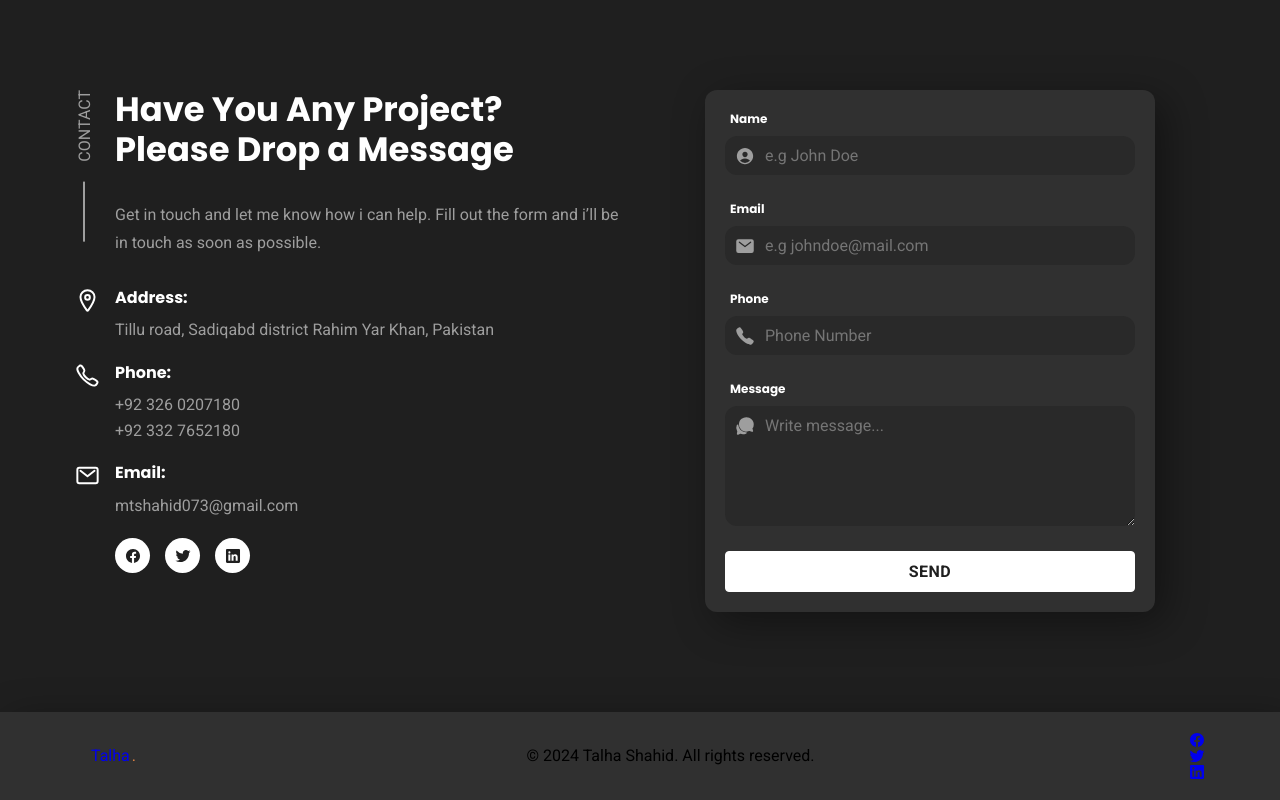
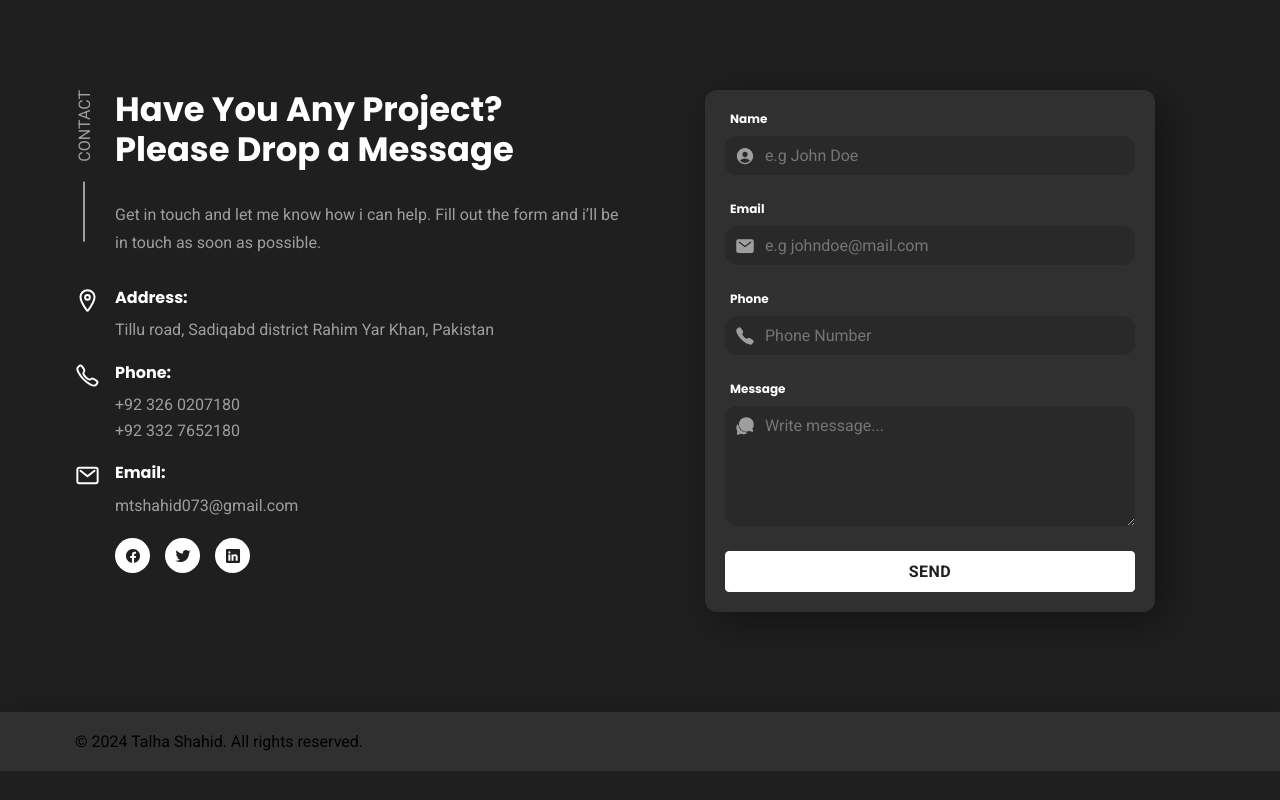
Before and after one commit to HaziqImran18/Talha-Shahid, a plain HTML site: page index.html in a window 1280 px wide. Shown: the part 3992-4792 px from the top of the page. After the commit the page ends 4763 px from the top, so only its background shows below. Drawn offline with nearby package versions, Linux system fonts and the light colour scheme; a web font is replaced by a local one.

Commit message:
Update index.html

```diff
--- a/index.html
+++ b/index.html
@@ -588,7 +588,7 @@
               <ul class="contac-social-list">
 
                 <li>
-                  <a href="https://www.facebook.com/uzma.shahid.7127?mibextid=ZbWKwL" class="contact-social-link">
+                  <a href="https://www.facebook.com/share/1HuFdUKxVc/" class="contact-social-link">
                     <div class="tooltip">Facebook</div>
 
                     <ion-icon name="logo-facebook"></ion-icon>
@@ -700,39 +700,9 @@
   <footer class="footer">
     <div class="container">
 
-      <a href="#" class="logo">Talha<span>.</span></a>
-
       <p class="footer-text">
         © 2024 Talha Shahid. All rights reserved.
       </p>
-
-      <ul class="social-list">
-
-        <li>
-          <a href="#" class="social-link">
-            <ion-icon name="logo-facebook"></ion-icon>
-
-            <div class="tooltip">Facebook</div>
-          </a>
-        </li>
-
-        <li>
-          <a href="#" class="social-link">
-            <ion-icon name="logo-twitter"></ion-icon>
-
-            <div class="tooltip">Twitter</div>
-          </a>
-        </li>
-
-        <li>
-          <a href="#" class="social-link">
-            <ion-icon name="logo-linkedin"></ion-icon>
-
-            <div class="tooltip">LinkedIn</div>
-          </a>
-        </li>
-
-      </ul>
 
     </div>
   </footer>
```
